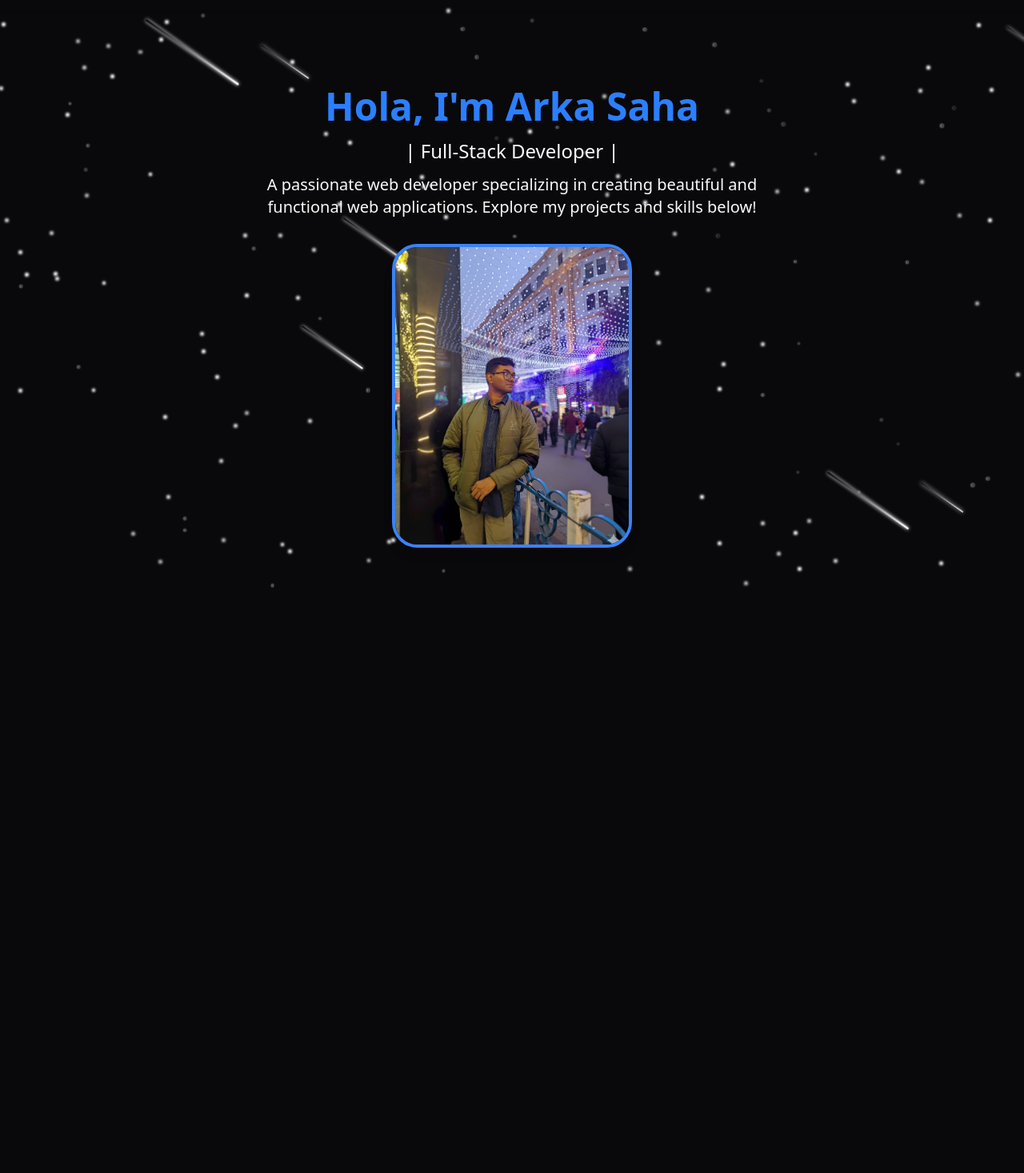
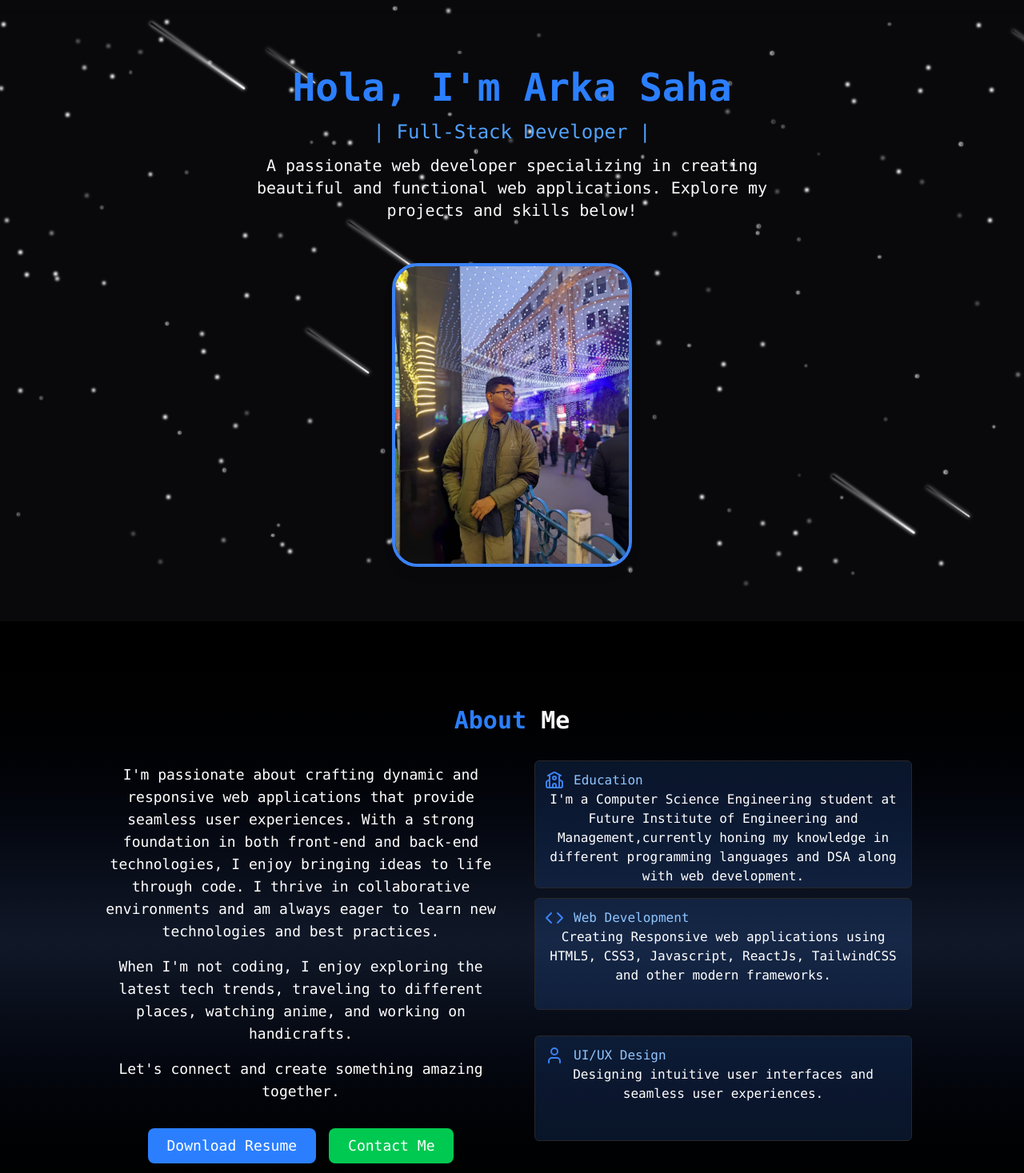
Before and after one commit to ArkaSaha23/my-Portfolio, a React (Vite) app: page / in a window 1280 px wide. Shown: the part 63-1530 px from the top of the page at 80% size. Before the commit the page ends 800 px from the top, so only its background shows below. Built offline with nearby package versions, Linux system fonts and the light colour scheme.

Commit message:
add changes 8

```diff
--- a/index.html
+++ b/index.html
@@ -9,8 +9,5 @@
   <body>
     <div id="root"></div>
     <script type="module" src="/src/main.jsx"></script>
-    <!-- <h1 class="text-3xl font-bold underline">
-    Hello world!
-  </h1> -->
   </body>
 </html>
--- /dev/null
+++ b/src/components/About.jsx
@@ -0,0 +1,69 @@
+import { Code, School, User } from "lucide-react";
+function About() {
+
+  return(
+  <div id="about" className="mt-10 min-h-screen flex flex-col justify-center items-center bg-gradient-to-b from-black via-gray-900 to-black text-white p-6">
+    <div className="fullbox mx-auto">
+      <h2 className="text-2xl md:text-3xl font-mono font-bold text-center">
+        <span className="text-blue-500">About </span>
+        <span className="text-foreground">Me</span>
+      </h2>
+    </div>
+
+
+    <div className="mt-5 grid grid-cols-1 md:grid-cols-2 gap-8 max-w-5xl mx-auto">
+      <div className="mt-4 space-y-4 text-center font-mono text-sm md:text-lg transition-all duration-300">
+        <p>
+          I'm passionate about crafting dynamic and responsive web applications that provide seamless user experiences. With a strong foundation in both front-end and back-end technologies, I enjoy bringing ideas to life through code. I thrive in collaborative environments and am always eager to learn new technologies and best practices.
+        </p>
+        <p>
+          When I'm not coding, I enjoy exploring the latest tech trends, traveling to different places, watching anime, and working on handicrafts.
+        </p>
+        <p>
+          Let's connect and create something amazing together.
+        </p>
+          <a href="./Arka_Saha_Resume.pdf" download className="mt-4 inline-block bg-blue-500 text-white px-6 py-2 rounded-lg shadow-md hover:bg-blue-600 transition-colors duration-300 font-mono">
+            Download Resume
+          </a>
+          <a href="#contact" className="mt-4 ml-4 inline-block bg-green-500 text-white px-6 py-2 rounded-lg shadow-md hover:bg-green-600 transition-colors duration-300 font-mono">
+          Contact Me
+          </a>
+        <div/>
+      </div>
+      <div className="space-y-4 text-center font-mono text-sm md:text-base transition-all duration-300">
+        <div className="p-3 grid grid-rows-3 gap-3">
+          <div className="max-w-full h-25 md:h-40 bg-primary/15 border-1 rounded-md">
+            <div className="flex wrap text-center">
+              <School className="mt-3 mx-3 h-6 w-6 text-primary"/>
+              <h2 className="mt-3 text-blue-300">Education</h2>
+            </div>
+            <p className="px-3">
+              I'm a Computer Science Engineering student at Future Institute of Engineering and Management,currently honing my knowledge in different programming languages and DSA along with web development.
+            </p>
+          </div>
+          <div className="max-w-full h-20 md:h-35 bg-primary/15 border-1 rounded-md">
+            <div className="flex wrap text-center">
+              <Code className="mt-3 mx-3 h-6 w-6 text-primary"/>
+              <h2 className="mt-3 text-blue-300">Web Development</h2>
+            </div>
+            <h2 className="px-3">
+              Creating Responsive web applications using HTML5, CSS3, Javascript, ReactJs, TailwindCSS and other modern frameworks.
+            </h2>
+          </div>
+          <div className="max-w-full h-20 md:h-33 bg-primary/15 border-1 rounded-md">
+            <div className="flex wrap text-center">
+              <User className="mt-3 mx-3 h-6 w-6 text-primary"/>
+              <h2 className="mt-3 text-blue-300">UI/UX Design</h2>
+            </div>
+            <h2 className="px-3">
+              Designing intuitive user interfaces and seamless user experiences.
+            </h2>
+          </div>
+        </div>
+      </div>
+    </div>
+  </div>
+
+  )
+}
+export default About;
--- a/src/components/Background.jsx
+++ b/src/components/Background.jsx
@@ -74,7 +74,9 @@ function Background() {
         opacity: Math.random(),
         moveX: (Math.random() - 0.5) * 1000,
         moveY: (Math.random() - 0.5) * 1000,
-        animationDuration: Math.random() * 2 + 5,
+        animationDuration: Math.random() * 2 + 2
+
+        ,
       });
     }
     setStarFall(newStarfall)
--- a/src/components/HeroSection.jsx
+++ b/src/components/HeroSection.jsx
@@ -1,20 +1,18 @@
 function HeroSection() {
   return (
-    <div className="relative min-h-screen flex flex-col items-center justify-center text-center px-4 top-5 md:top-15 transition-all duration-300"
+    <div className="relative min-h-screen flex flex-col items-center justify-center text-center px-4 top-2 md:top-15 transition-all duration-300"
     id="home">
-      <h1 className="z-10 text-blue-500 text-4xl md:text-5xl font-bold mb-4">Hola, I'm Arka Saha</h1>
-      <h3 className="z-10 text text-2xl">
+      <h1 className="mb-4 z-10 text-blue-500 text-4xl md:text-5xl font-mono font-bold opacity-0 animate-fade-in-delay-1">Hola, I'm Arka Saha</h1>
+      <h3 className="z-10 text text-2xl opacity-0 text-blue-400 font-mono animate-fade-in-delay-2">
         | Full-Stack Developer |
       </h3>
-
-
-      <p className="text-lg md:text-xl mb-8 mt-3 max-w-2xl transition-all duration-300">
+      <p className="text-lg md:text-xl mb-8 mt-3 max-w-2xl font-mono transition-all duration-300 opacity-0 animate-fade-in-delay-2">
         A passionate web developer specializing in creating beautiful and functional web applications. Explore my projects and skills below!
       </p>
       <img
         src="./hero-image.jpeg"
         alt="Hero Image"
-        className="w-64 h-84 md:w-75 md:h-95 object-cover rounded-4xl border-4 border-primary shadow-lg transition-all duration-300 hover:scale-110"
+        className="mt-5 w-64 h-84 md:w-75 md:h-95 object-cover rounded-4xl border-4 border-primary shadow-lg transition-all duration-300 hover:scale-120 opacity-0 animate-fade-in-delay-4"
       />
 
     </div>
--- /dev/null
+++ b/src/components/Skills.jsx
@@ -0,0 +1,2 @@
+function Skills()
+{}
--- a/src/index.css
+++ b/src/index.css
@@ -37,9 +37,10 @@
   }
 
   @keyframes pulse-subtle {
-    0%, /*At 0 seconds, the element is fully opaque */
-    100% { opacity: 1; } /*At 4 seconds, the element is fully opaque */
-    50% { opacity: 0.7; } /*at 2 seconds the elemets is 70% transparent*/
+    0%,
+    25% { opacity: 1; }
+    50% { opacity: 0.3; }
+    100% { opacity: 1; }
   }
 
   @keyframes meteor {
@@ -74,14 +75,14 @@
 }
 
 @layer base{
-  :root {
+  /* :root {
     --border:226 232 240;
     --background: 255 255 252;
     --foreground:235 239 246;
     --primary: 111 91 251;
     --secondary:111 91 251;
     --card:50 62 78;
-  }
+  } */
   .dark{
     --border:39 39 42;
     --background: 9 9 11;
--- a/src/pages/Home.jsx
+++ b/src/pages/Home.jsx
@@ -1,24 +1,23 @@
 import Background from "../components/Background";
 import HeroSection from "../components/HeroSection";
 import Navbar from "../components/Navbar";
+import About from "../components/About";
 import '../index.css';
 function Home() {
   return (
     <>
     <div className="min-h-screen max-w-full bg-background text-foreground overflow-x-hidden">
-     {/* Theme Toggle */}
-      {/* <Theme/> */}
-
      {/* Background effects */}
      <Background/>
 
      {/* navbar */}
      <Navbar/>
 
-     {/* Home Section */}
+     {/* Hero Section */}
      <HeroSection/>
 
      {/* About Section */}
+     <About/>
 
       {/* Skills Section */}
 
```
